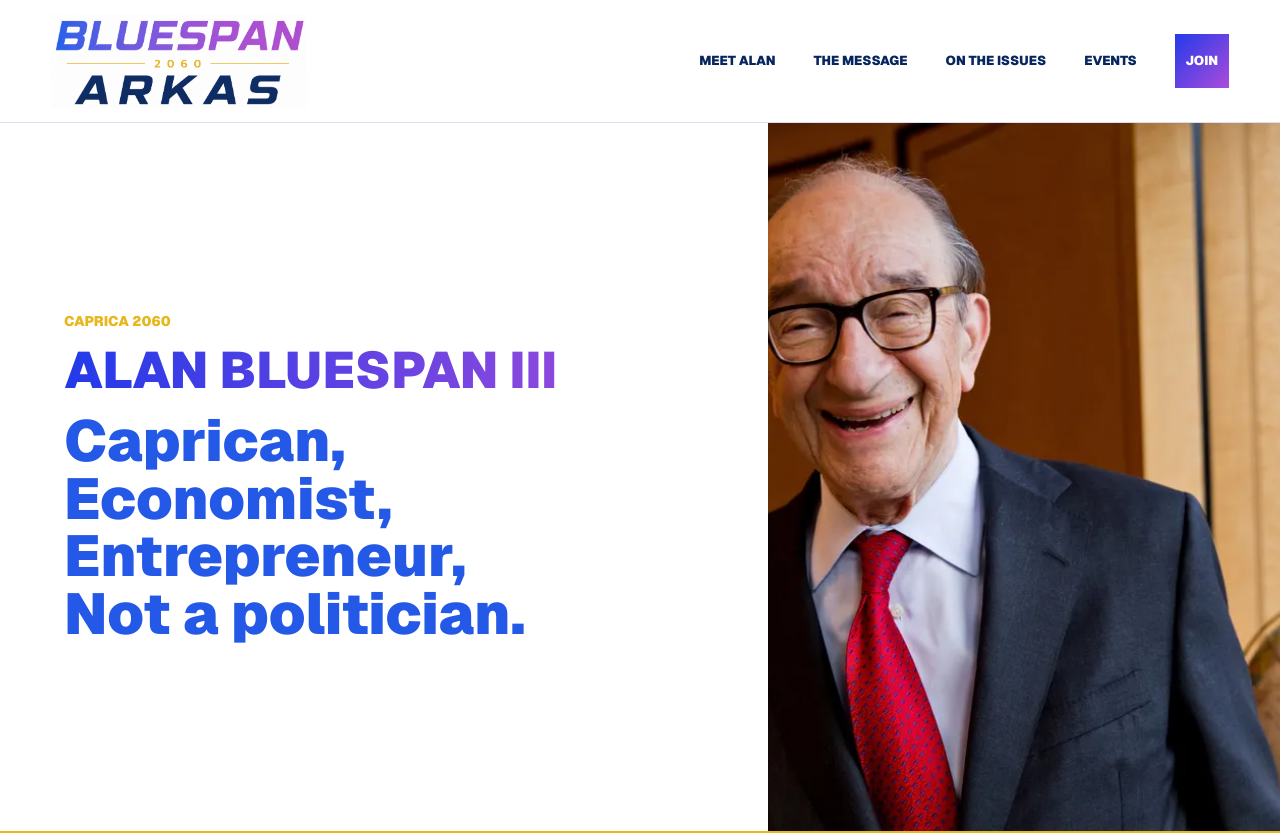
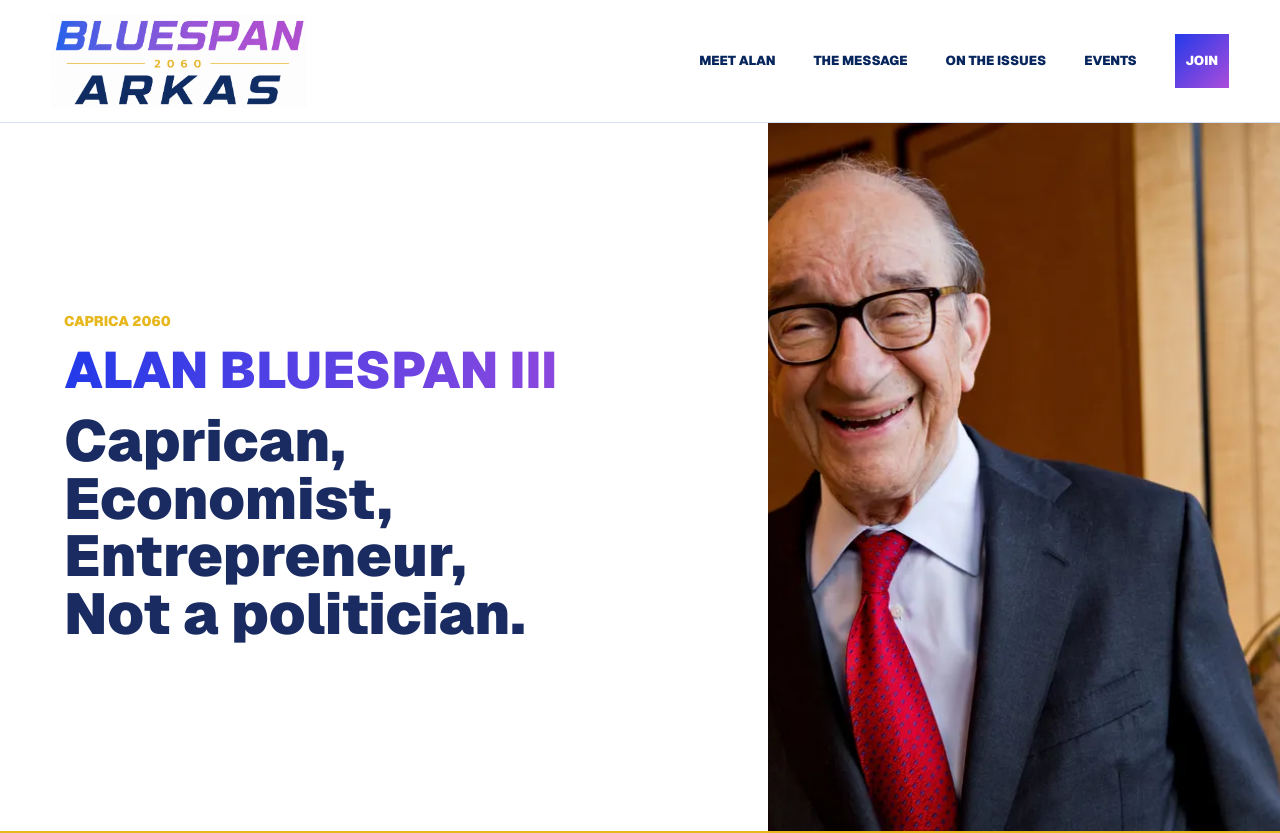
Before and after one commit to manualAlan/bluespan-arkas-2060, a Next.js app: page / in a window 1280 px wide. Shown: the top 833 px of the page. Built offline with nearby package versions, Linux system fonts and the light colour scheme.

Commit message:
Update hero tagline color

```diff
--- a/app/globals.css
+++ b/app/globals.css
@@ -150,7 +150,7 @@ h1 {
 .tagline {
   max-width: 620px;
   margin-bottom: 0;
-  color: var(--blue);
+  color: #192b61;
   font-size: clamp(28px, 4.5vw, 58px);
   font-weight: 900;
   line-height: 1;
```
